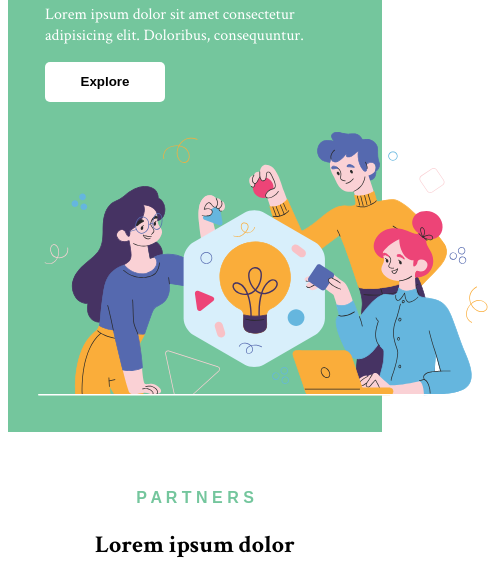
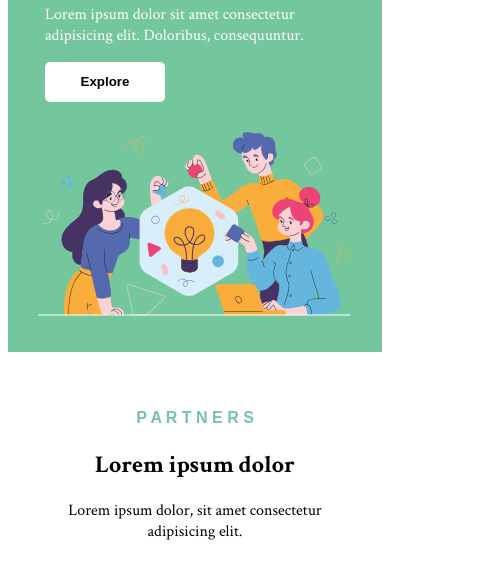
Before and after one commit to Cankrtl/start-website, a plain HTML site: page index.html in a window 390 px wide. Shown: the part 226-803 px from the top of the page, 488 px wide, since content can reach past the window. Drawn offline with Linux system fonts and the light colour scheme.

Commit message:
first commit

```diff
--- a/assest/style/main.css
+++ b/assest/style/main.css
@@ -259,7 +259,7 @@ communication-text p {
     padding-left: 30px;
     padding-right: 30px;
   }
-  .header-img{
+  .header-main .header-img img{
     width: 100%;
   }
 }
```
